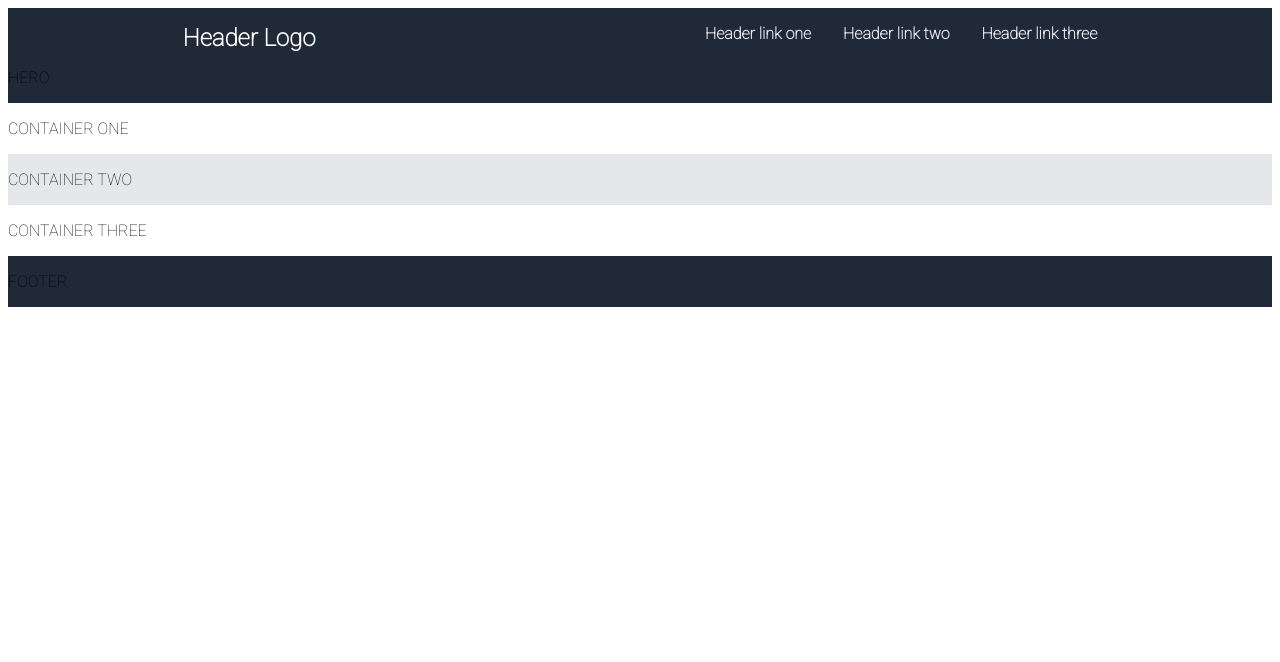
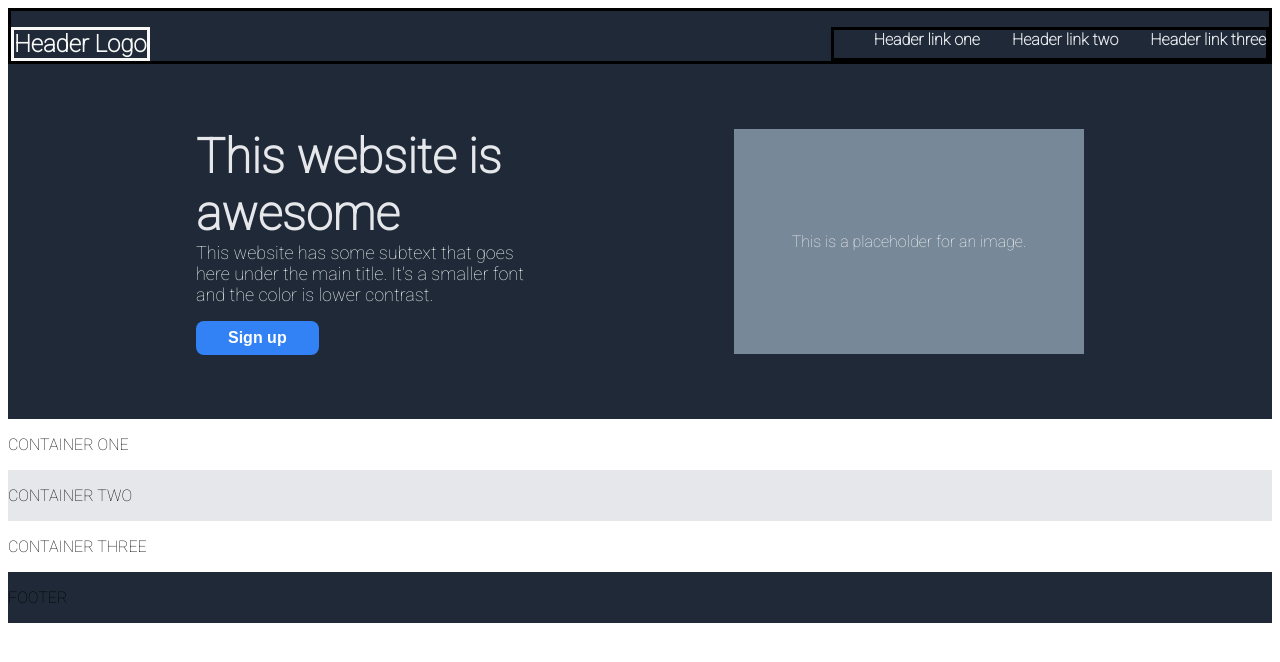
Before and after one commit to cornertenant/landing-page, a plain HTML site: page index.html in a window 1280 px wide. Drawn offline with Linux system fonts and the light colour scheme.

Commit message:
Mess up positioning, RESTART
Take another approach with nested divs.

```diff
--- a/index.html
+++ b/index.html
@@ -12,15 +12,23 @@
     <body>
     <div class="header">
         <div class="logo">Header Logo</div>
+        <div class="links">                     <!-- NOT USED YET...?-->
         <ul>
             <li><a href=".">Header link one</a></li>
             <li><a href=".">Header link two</a></li>
             <li><a href=".">Header link three</a></li>
         </ul>
+        </div>
     </div>
 
     <div class="hero">
-        <p>HERO</p>
+        <div class="main">
+            <h1>This website is awesome</h1>
+            <p>This website has some subtext that goes here under the main title.
+                It's a smaller font and the color is lower contrast.</p>
+            <button>Sign up</button>
+        </div>
+        <div class="placeholder">This is a placeholder for an image.</div>
     </div>
 
     <div class="container one">
--- a/style.css
+++ b/style.css
@@ -26,15 +26,73 @@ a {
 }
 
 .header {
+    border: solid;
     display: flex;
-    justify-content: space-around;
+    justify-content: space-between;
     align-content: center;
     padding-top: 16px;
 }
 
 .logo {
+    border: solid;
     font-size: 24px;
     font-weight: 900;
+    color: #f9faf8;
+}
+
+.links {
+    border: solid;
+}
+
+.hero {
+    display: flex;
+    justify-content: space-evenly;
+    align-items: center;
+    flex: auto;
+    padding-top: 64px;
+    padding-bottom: 64px;
+}
+
+.hero h1 {
+    font-size: 48px;
+    color: #e5e7eb;
+    margin: 0px;
+    font-weight: 900;
+}
+
+.hero p {
+    font-size: 18px;
+    color: #f9faf8;
+    margin: 0px;
+}
+
+
+.main {
+    width: 350px;
+    height: auto;
+}
+
+button {
+    border-radius: 8px;
+    padding: 8px 32px;
+    font-weight: 700;
+    font-size: 16px;
+    border: none;
+}
+
+.main button {
+    background-color: #3282f6;
+    color: white;
+    margin-top: 16px;
+}
+
+.placeholder {
+    width: 350px;
+    height: 225px;
+    background-color: lightslategray;
+    display: flex;
+    justify-content: center;
+    align-items: center;
     color: #f9faf8;
 }
 
```
